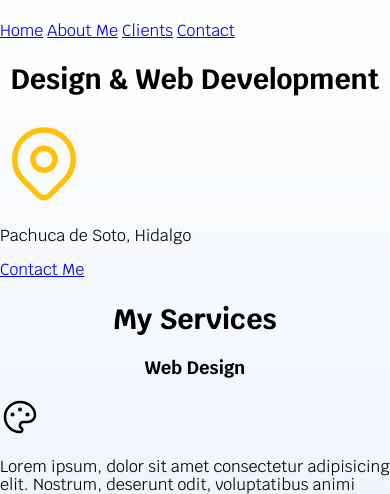
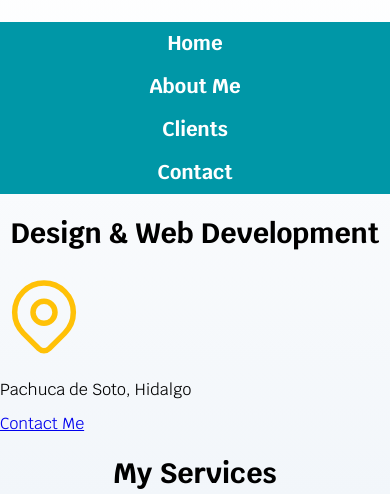
Before and after one commit to NoodleMX/freelancer, a plain HTML site: page index.html in a window 390 px wide. Shown: the part 73-567 px from the top of the page. Drawn offline with Linux system fonts and the light colour scheme.

Commit message:
feat: Add styles to the nav bar in index.html, includes responsive support

```diff
--- a/css/style.css
+++ b/css/style.css
@@ -54,3 +54,30 @@ h3 {
 .header__title--small {
   font-size: 2rem;
 }
+
+/* Nav Bar */
+.nav-bg {
+  background-color: var(--secondary-color);
+}
+
+@media (min-width: 768px) {
+  .nav {
+    display: flex;
+    justify-content: space-between;
+  }
+}
+
+.nav__link {
+  color: var(--white);
+  text-decoration: none;
+  font-size: 2rem;
+  font-weight: 700;
+  padding: 1rem;
+  display: block;
+  text-align: center;
+}
+
+.nav__link:hover {
+  background-color: var(--primary-color);
+  color: var(--black);
+}
--- a/index.html
+++ b/index.html
@@ -24,12 +24,14 @@
       <h1 class="header__title">Abel Beltrán <span class="header__title--small">Freelancer</span></h1>
     </header>
 
-    <nav>
-      <a href="#">Home</a>
-      <a href="#">About Me</a>
-      <a href="#">Clients</a>
-      <a href="#">Contact</a>
-    </nav>
+    <div class="nav-bg">
+      <nav class="nav container">
+        <a class="nav__link" href="#">Home</a>
+        <a class="nav__link" href="#">About Me</a>
+        <a class="nav__link" href="#">Clients</a>
+        <a class="nav__link" href="#">Contact</a>
+      </nav>
+    </div>
 
     <section>
       <h2>Design & Web Development</h2>
```
